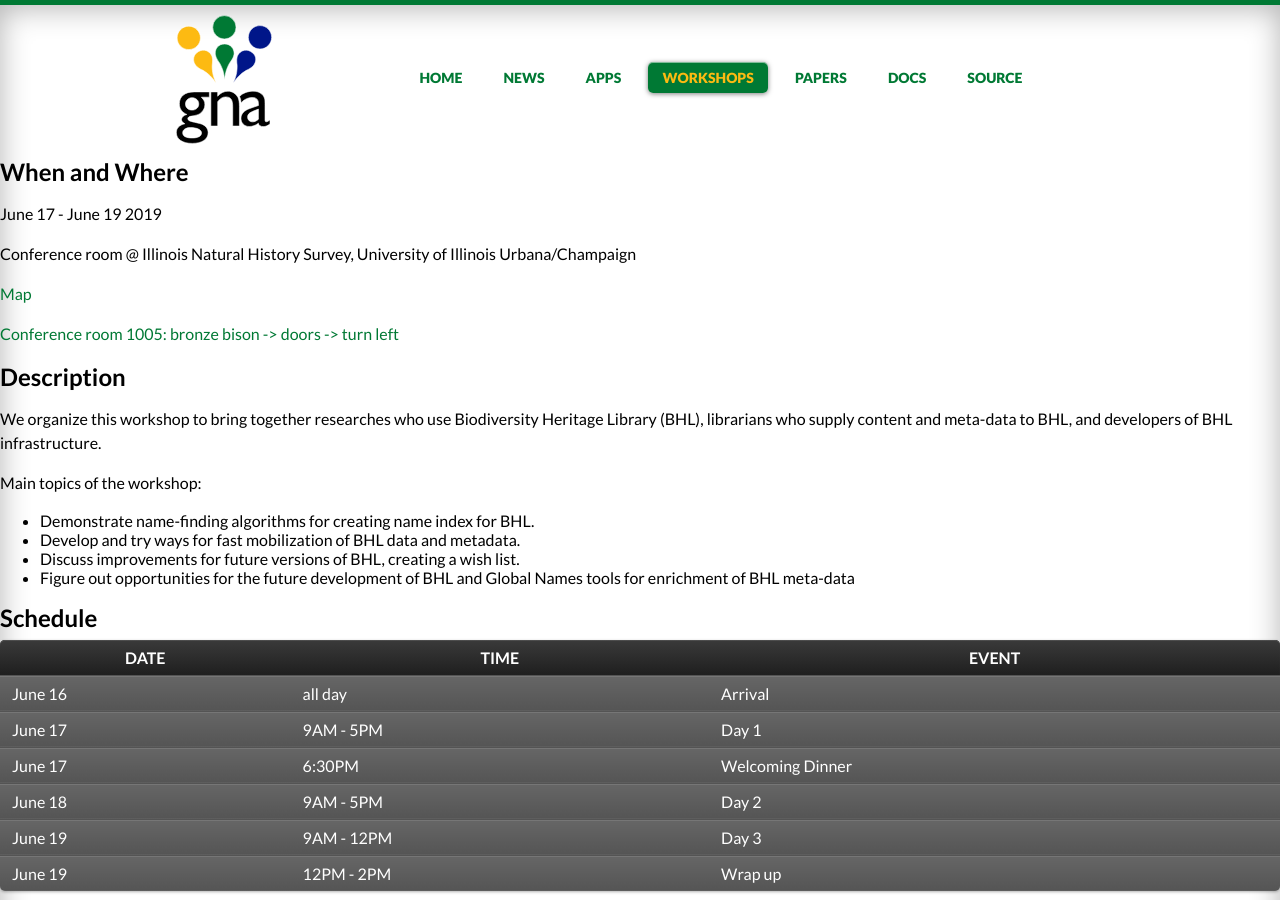
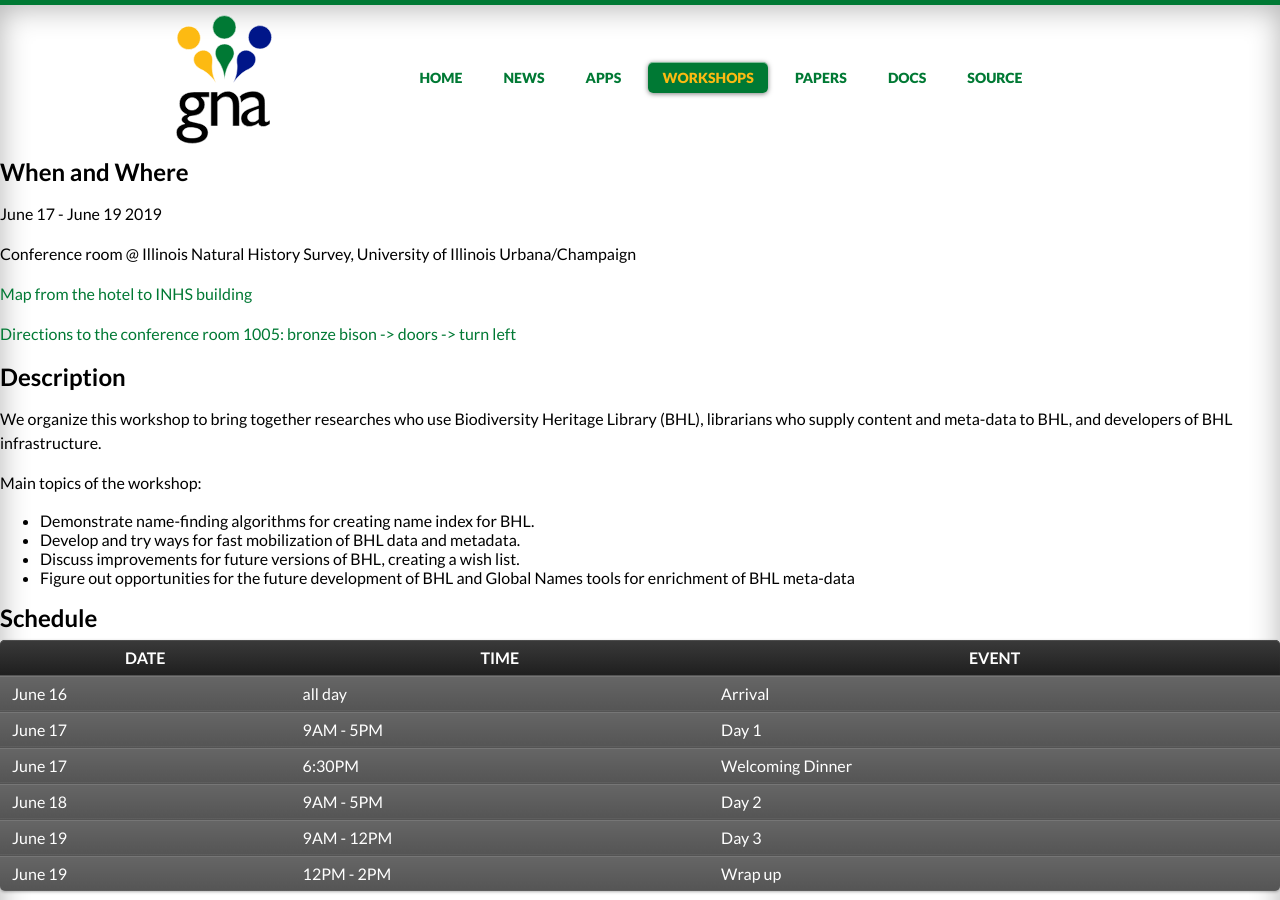
Before and after one commit to GlobalNamesArchitecture/GlobalNamesArchitecture.github.io, a Jekyll site: the page built from _workshops/2019-bhl.md, in a window 1280 px wide and 900 px high. Built offline with Jekyll 4.4.1, drawn with Linux system fonts in a browser that asks for light colours; nearby versions of some CDN libraries.

Commit message:
small changes

```diff
--- a/_workshops/2019-bhl.md
+++ b/_workshops/2019-bhl.md
@@ -13,9 +13,9 @@
 
 Conference room @ Illinois Natural History Survey, University of Illinois Urbana/Champaign
 
-[Map](https://goo.gl/maps/RfPUBSe7wfE35tmv9)
+[Map from the hotel to INHS building](https://goo.gl/maps/RfPUBSe7wfE35tmv9)
 
-[Conference room 1005: bronze bison -> doors -> turn left](https://www.youtube.com/watch?v=kuPKaaJZmn4)
+[Directions to the conference room 1005: bronze bison -> doors -> turn left](https://www.youtube.com/watch?v=kuPKaaJZmn4)
 
 ## Description
 
```
